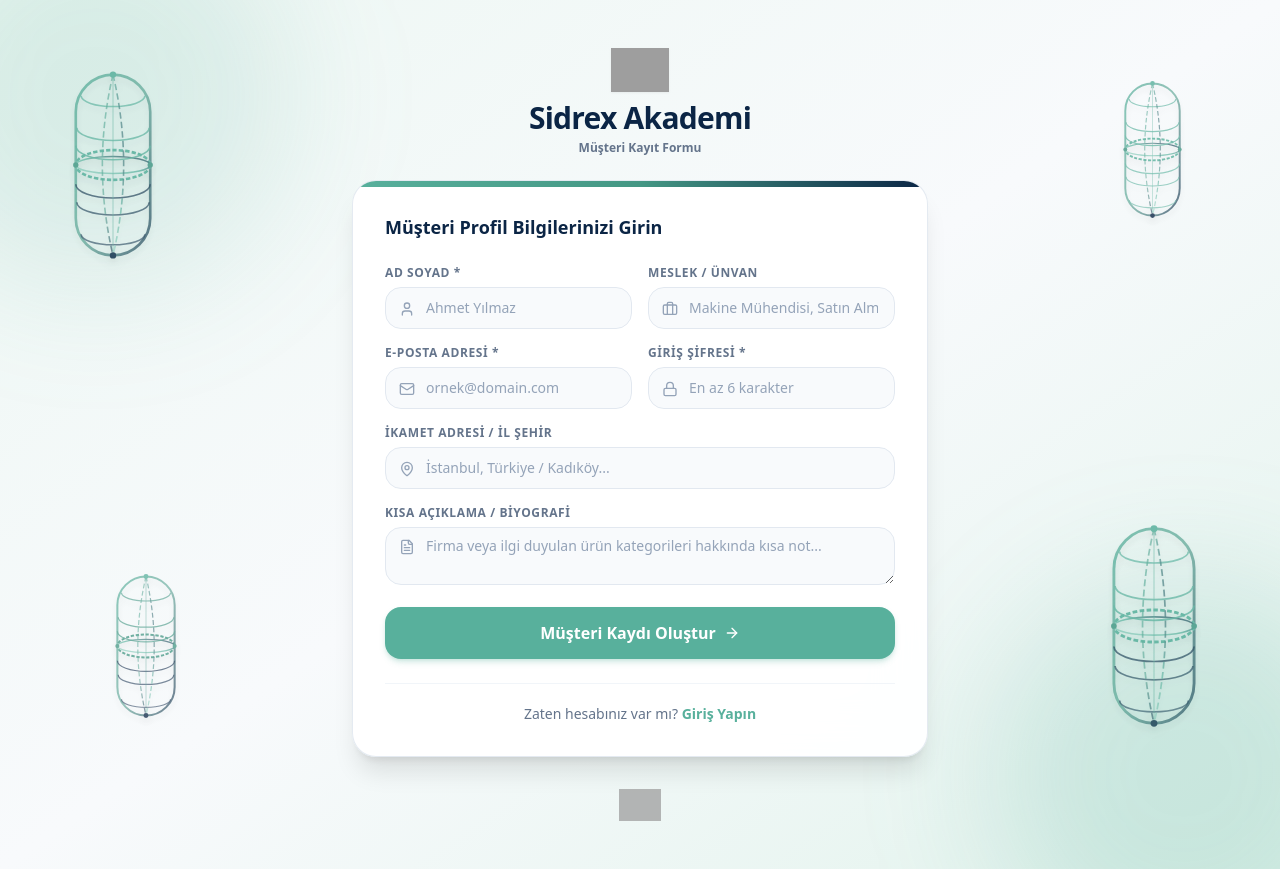
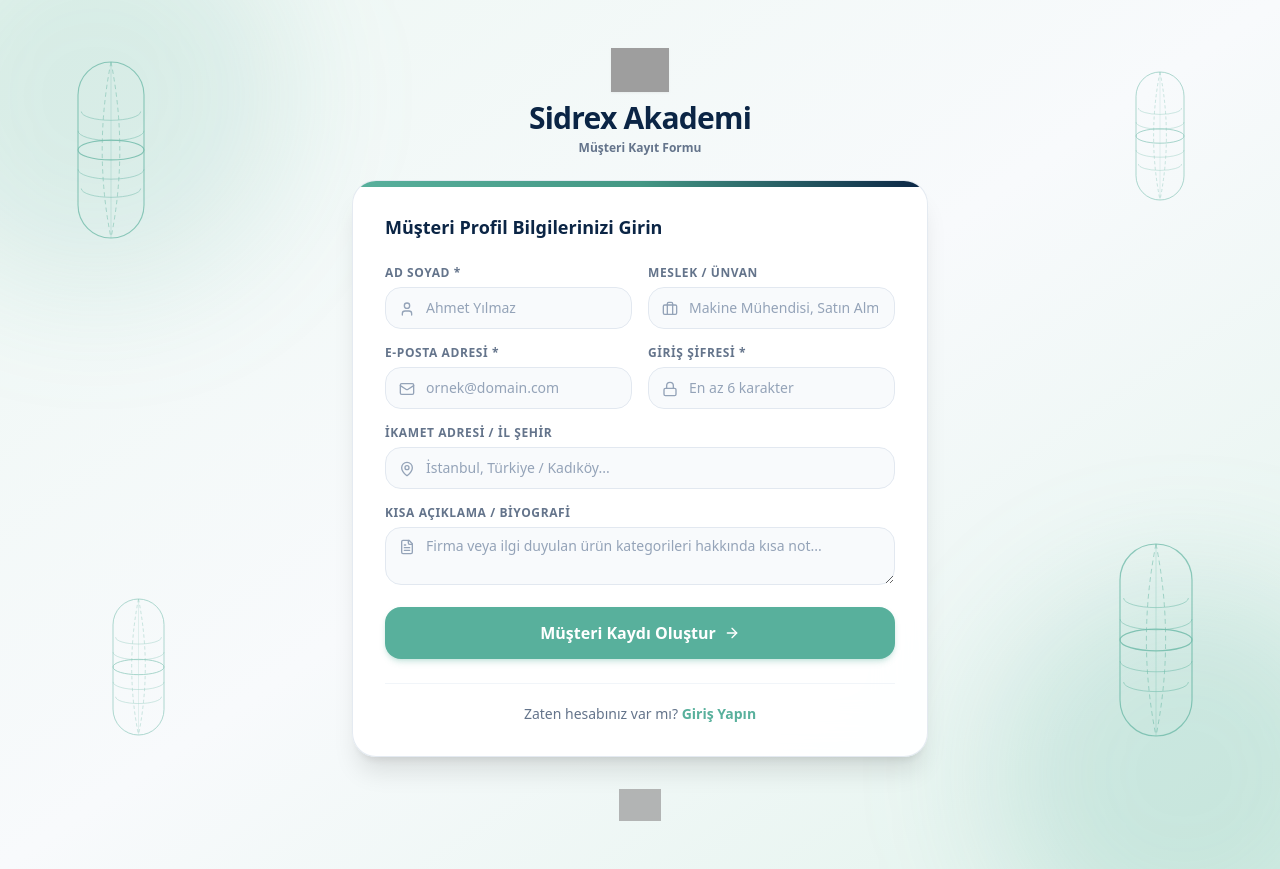
Before and after one commit to forgivenpepper/sidrex-akademi, a Next.js app: page /register in a window 1280 px wide. Built offline with nearby package versions, Linux system fonts and the light colour scheme; grey boxes are pictures that could not be loaded.

Commit message:
Update wireframe capsules to ultra-fine, single-color vertical capsules

```diff
--- a/src/app/globals.css
+++ b/src/app/globals.css
@@ -76,63 +76,57 @@ body {
   box-shadow: 0 6px 20px 0 rgba(88, 176, 156, 0.45);
 }
 
-/* 3D Wireframe Medicine Capsule Floating & Rotation Animations */
-@keyframes floatSlow {
+/* Minimalist Vertical Wireframe Capsule Animations */
+@keyframes floatVertical {
   0%, 100% {
-    transform: translateY(0px) rotate(0deg);
+    transform: translateY(0px);
   }
   50% {
-    transform: translateY(-22px) rotate(10deg);
+    transform: translateY(-16px);
   }
 }
 
-@keyframes floatReverse {
+@keyframes floatVerticalReverse {
   0%, 100% {
-    transform: translateY(0px) rotate(0deg);
+    transform: translateY(0px);
   }
   50% {
-    transform: translateY(22px) rotate(-10deg);
+    transform: translateY(16px);
   }
 }
 
-@keyframes spin3DCapsule {
+@keyframes spinYAxis {
   0% {
-    transform: perspective(700deg) rotateX(25deg) rotateY(0deg) rotateZ(18deg);
-  }
-  50% {
-    transform: perspective(700deg) rotateX(50deg) rotateY(180deg) rotateZ(40deg);
+    transform: perspective(600deg) rotateY(0deg);
   }
   100% {
-    transform: perspective(700deg) rotateX(25deg) rotateY(360deg) rotateZ(18deg);
+    transform: perspective(600deg) rotateY(360deg);
   }
 }
 
-@keyframes spin3DCapsuleReverse {
+@keyframes spinYAxisReverse {
   0% {
-    transform: perspective(700deg) rotateX(-30deg) rotateY(360deg) rotateZ(-22deg);
-  }
-  50% {
-    transform: perspective(700deg) rotateX(-55deg) rotateY(180deg) rotateZ(-45deg);
+    transform: perspective(600deg) rotateY(360deg);
   }
   100% {
-    transform: perspective(700deg) rotateX(-30deg) rotateY(0deg) rotateZ(-22deg);
+    transform: perspective(600deg) rotateY(0deg);
   }
 }
 
-.animate-float-slow {
-  animation: floatSlow 8s ease-in-out infinite;
+.animate-float-vertical {
+  animation: floatVertical 7s ease-in-out infinite;
 }
 
-.animate-float-reverse {
-  animation: floatReverse 10s ease-in-out infinite;
+.animate-float-vertical-reverse {
+  animation: floatVerticalReverse 9s ease-in-out infinite;
 }
 
-.animate-capsule-spin {
-  animation: spin3DCapsule 18s linear infinite;
+.animate-capsule-y-spin {
+  animation: spinYAxis 14s linear infinite;
   transform-style: preserve-3d;
 }
 
-.animate-capsule-spin-reverse {
-  animation: spin3DCapsuleReverse 22s linear infinite;
+.animate-capsule-y-spin-reverse {
+  animation: spinYAxisReverse 18s linear infinite;
   transform-style: preserve-3d;
 }
--- a/src/components/WireframeCapsules.tsx
+++ b/src/components/WireframeCapsules.tsx
@@ -2,146 +2,101 @@
 
 import React from 'react';
 
-export function WireframeCapsuleSVG({
+export function VerticalWireframeCapsuleSVG({
   className = '',
-  size = 140,
-  strokeColorCap = '#58b09c',
-  strokeColorBody = '#0b2545',
+  size = 120,
+  color = '#58b09c',
 }: {
   className?: string;
   size?: number;
-  strokeColorCap?: string;
-  strokeColorBody?: string;
+  color?: string;
 }) {
   return (
     <svg
       width={size}
-      height={size * 1.8}
-      viewBox="0 0 120 220"
+      height={size * 2}
+      viewBox="0 0 100 200"
       fill="none"
       xmlns="http://www.w3.org/2000/svg"
-      className={`drop-shadow-lg ${className}`}
+      className={`${className}`}
     >
-      <defs>
-        <linearGradient id="capsuleGrad1" x1="0%" y1="0%" x2="100%" y2="100%">
-          <stop offset="0%" stopColor="#58b09c" stopOpacity="0.9" />
-          <stop offset="50%" stopColor="#449784" stopOpacity="0.7" />
-          <stop offset="100%" stopColor="#0b2545" stopOpacity="0.8" />
-        </linearGradient>
-        <linearGradient id="capsuleGrad2" x1="100%" y1="0%" x2="0%" y2="100%">
-          <stop offset="0%" stopColor="#0b2545" stopOpacity="0.8" />
-          <stop offset="50%" stopColor="#58b09c" stopOpacity="0.85" />
-          <stop offset="100%" stopColor="#a3d9ca" stopOpacity="0.9" />
-        </linearGradient>
-      </defs>
-
-      {/* Outer Capsule Contour */}
+      {/* Outer Fine Capsule Outline (Dikey İlaç Kapsülü) */}
       <path
-        d="M 25 60 A 35 35 0 0 1 95 60 L 95 160 A 35 35 0 0 1 25 160 Z"
-        stroke="url(#capsuleGrad1)"
-        strokeWidth="2.5"
+        d="M 20 50 A 30 30 0 0 1 80 50 L 80 150 A 30 30 0 0 1 20 150 Z"
+        stroke={color}
+        strokeWidth="1"
+        strokeOpacity="0.85"
         strokeLinecap="round"
         strokeLinejoin="round"
         fill="none"
       />
 
-      {/* Middle Separation Band (Capsule Joint) */}
+      {/* Middle Separation Joint (Orta Birleşim Çizgisi) */}
       <ellipse
-        cx="60"
-        cy="110"
-        rx="35"
-        ry="14"
-        stroke={strokeColorCap}
-        strokeWidth="2.5"
-        strokeDasharray="4 2"
-        fill="none"
-      />
-      <ellipse
-        cx="60"
-        cy="110"
-        rx="35"
-        ry="8"
-        stroke="url(#capsuleGrad2)"
-        strokeWidth="1.5"
+        cx="50"
+        cy="100"
+        rx="30"
+        ry="9"
+        stroke={color}
+        strokeWidth="1"
+        strokeOpacity="0.9"
         fill="none"
       />
 
-      {/* Top Cap 3D Latitude Wireframe Rings */}
+      {/* Horizontal Wireframe Latitude Rings (İnce İçi Çemberler) */}
       <path
-        d="M 30 45 A 30 10 0 0 0 90 45"
-        stroke={strokeColorCap}
-        strokeWidth="1.5"
-        strokeOpacity="0.75"
+        d="M 23 65 A 27 8 0 0 0 77 65"
+        stroke={color}
+        strokeWidth="0.8"
+        strokeOpacity="0.6"
         fill="none"
       />
       <path
-        d="M 26 75 A 34 12 0 0 0 94 75"
-        stroke={strokeColorCap}
-        strokeWidth="1.5"
-        strokeOpacity="0.8"
+        d="M 20 82.5 A 30 9 0 0 0 80 82.5"
+        stroke={color}
+        strokeWidth="0.8"
+        strokeOpacity="0.6"
         fill="none"
       />
       <path
-        d="M 25 92 A 35 13 0 0 0 95 92"
-        stroke={strokeColorCap}
-        strokeWidth="1.5"
-        strokeOpacity="0.85"
+        d="M 20 117.5 A 30 9 0 0 0 80 117.5"
+        stroke={color}
+        strokeWidth="0.8"
+        strokeOpacity="0.6"
+        fill="none"
+      />
+      <path
+        d="M 23 135 A 27 8 0 0 0 77 135"
+        stroke={color}
+        strokeWidth="0.8"
+        strokeOpacity="0.6"
         fill="none"
       />
 
-      {/* Bottom Body 3D Latitude Wireframe Rings */}
+      {/* Vertical Curved Longitude Wireframe Lines (Kavisli Dikey Çizgiler) */}
       <path
-        d="M 25 128 A 35 13 0 0 0 95 128"
-        stroke={strokeColorBody}
-        strokeWidth="1.5"
-        strokeOpacity="0.75"
+        d="M 50 20 Q 34 100 50 180"
+        stroke={color}
+        strokeWidth="0.8"
+        strokeDasharray="4 3"
+        strokeOpacity="0.65"
         fill="none"
       />
       <path
-        d="M 26 145 A 34 12 0 0 0 94 145"
-        stroke={strokeColorBody}
-        strokeWidth="1.5"
-        strokeOpacity="0.7"
+        d="M 50 20 Q 66 100 50 180"
+        stroke={color}
+        strokeWidth="0.8"
+        strokeDasharray="4 3"
+        strokeOpacity="0.65"
         fill="none"
       />
       <path
-        d="M 30 175 A 30 10 0 0 0 90 175"
-        stroke={strokeColorBody}
-        strokeWidth="1.5"
-        strokeOpacity="0.65"
+        d="M 50 20 L 50 180"
+        stroke={color}
+        strokeWidth="0.75"
+        strokeOpacity="0.35"
         fill="none"
       />
-
-      {/* Longitudinal 3D Grid Curves (Kavisli Dikey Çizgiler) */}
-      <path
-        d="M 60 25 Q 40 110 60 195"
-        stroke="url(#capsuleGrad1)"
-        strokeWidth="1.5"
-        strokeDasharray="6 3"
-        strokeOpacity="0.85"
-        fill="none"
-      />
-      <path
-        d="M 60 25 Q 80 110 60 195"
-        stroke="url(#capsuleGrad2)"
-        strokeWidth="1.5"
-        strokeDasharray="6 3"
-        strokeOpacity="0.85"
-        fill="none"
-      />
-      <path
-        d="M 60 25 L 60 195"
-        stroke={strokeColorCap}
-        strokeWidth="1"
-        strokeOpacity="0.5"
-        fill="none"
-      />
-
-      {/* Decorative Glow Nodes */}
-      <circle cx="60" cy="25" r="3" fill="#58b09c" />
-      <circle cx="60" cy="195" r="3" fill="#0b2545" />
-      <circle cx="25" cy="110" r="2.5" fill="#449784" />
-      <circle cx="95" cy="110" r="2.5" fill="#449784" />
     </svg>
   );
 }
@@ -149,31 +104,31 @@ export function WireframeCapsuleSVG({
 export function FloatingWireframeCapsules() {
   return (
     <div className="fixed inset-0 pointer-events-none overflow-hidden z-0">
-      {/* 1. Sol Üst Kapsül (Büyük, Yavaş Dönen & Süzülen) */}
-      <div className="absolute top-12 left-4 md:left-12 opacity-85 animate-float-slow hidden sm:block">
-        <div className="animate-capsule-spin">
-          <WireframeCapsuleSVG size={130} />
+      {/* 1. Sol Üst Dikey Kapsül (Büyük) */}
+      <div className="absolute top-10 left-6 md:left-14 opacity-75 animate-float-vertical hidden sm:block">
+        <div className="animate-capsule-y-spin">
+          <VerticalWireframeCapsuleSVG size={110} color="#58b09c" />
         </div>
       </div>
 
-      {/* 2. Sol Alt Kapsül (Orta Boy, Ters Yönde Dönen) */}
-      <div className="absolute bottom-16 left-6 md:left-24 opacity-75 animate-float-reverse hidden sm:block">
-        <div className="animate-capsule-spin-reverse">
-          <WireframeCapsuleSVG size={100} strokeColorCap="#449784" />
+      {/* 2. Sol Alt Dikey Kapsül (Orta Boy) */}
+      <div className="absolute bottom-12 left-8 md:left-24 opacity-65 animate-float-vertical-reverse hidden sm:block">
+        <div className="animate-capsule-y-spin-reverse">
+          <VerticalWireframeCapsuleSVG size={85} color="#58b09c" />
         </div>
       </div>
 
-      {/* 3. Sağ Üst Kapsül (Küçük/Orta Boy, Dönen) */}
-      <div className="absolute top-16 right-6 md:right-20 opacity-80 animate-float-reverse hidden sm:block">
-        <div className="animate-capsule-spin-reverse">
-          <WireframeCapsuleSVG size={95} strokeColorBody="#58b09c" />
+      {/* 3. Sağ Üst Dikey Kapsül (Orta/Küçük Boy) */}
+      <div className="absolute top-14 right-8 md:right-20 opacity-70 animate-float-vertical-reverse hidden sm:block">
+        <div className="animate-capsule-y-spin-reverse">
+          <VerticalWireframeCapsuleSVG size={80} color="#58b09c" />
         </div>
       </div>
 
-      {/* 4. Sağ Alt Kapsül (Büyük Boy, Yavaş Dönen) */}
-      <div className="absolute bottom-12 right-4 md:right-14 opacity-85 animate-float-slow hidden sm:block">
-        <div className="animate-capsule-spin">
-          <WireframeCapsuleSVG size={140} />
+      {/* 4. Sağ Alt Dikey Kapsül (Büyük Boy) */}
+      <div className="absolute bottom-10 right-6 md:right-16 opacity-75 animate-float-vertical hidden sm:block">
+        <div className="animate-capsule-y-spin">
+          <VerticalWireframeCapsuleSVG size={120} color="#58b09c" />
         </div>
       </div>
     </div>
```
